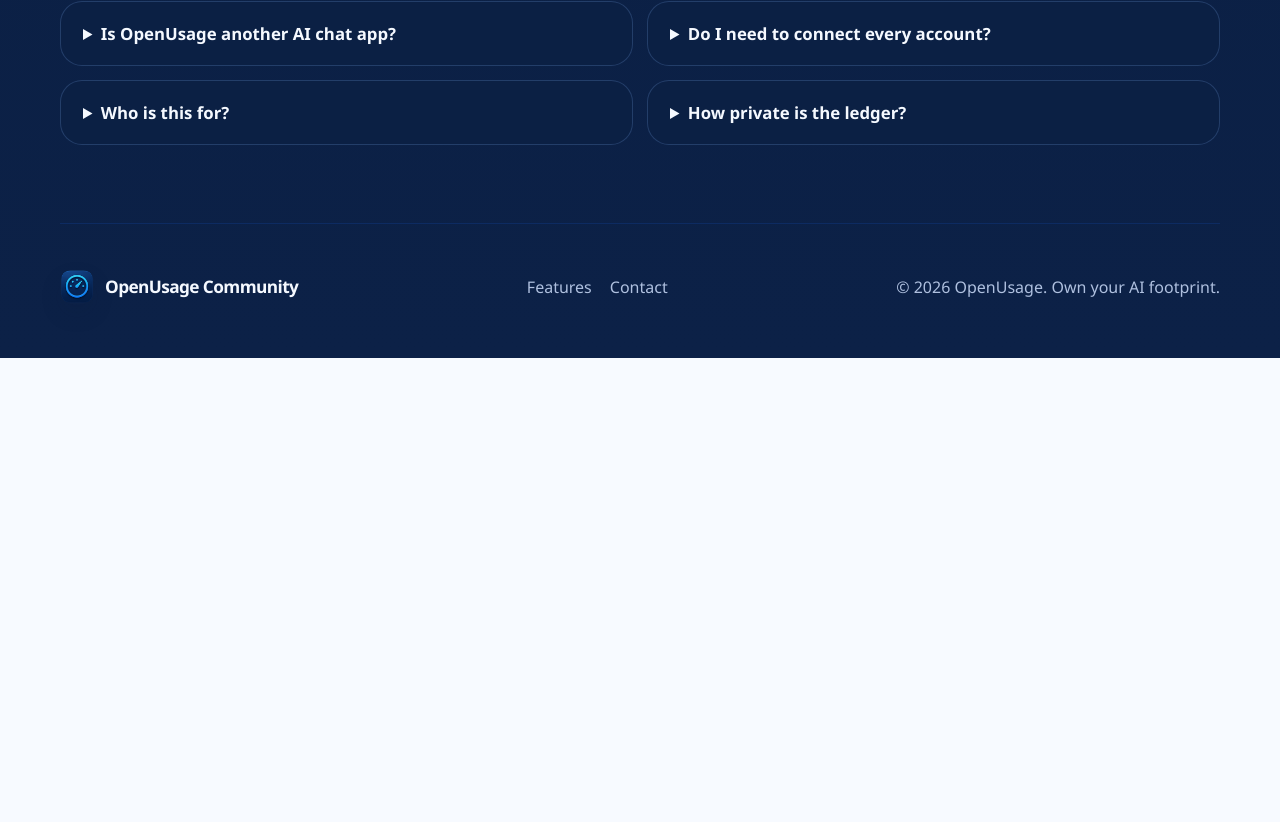
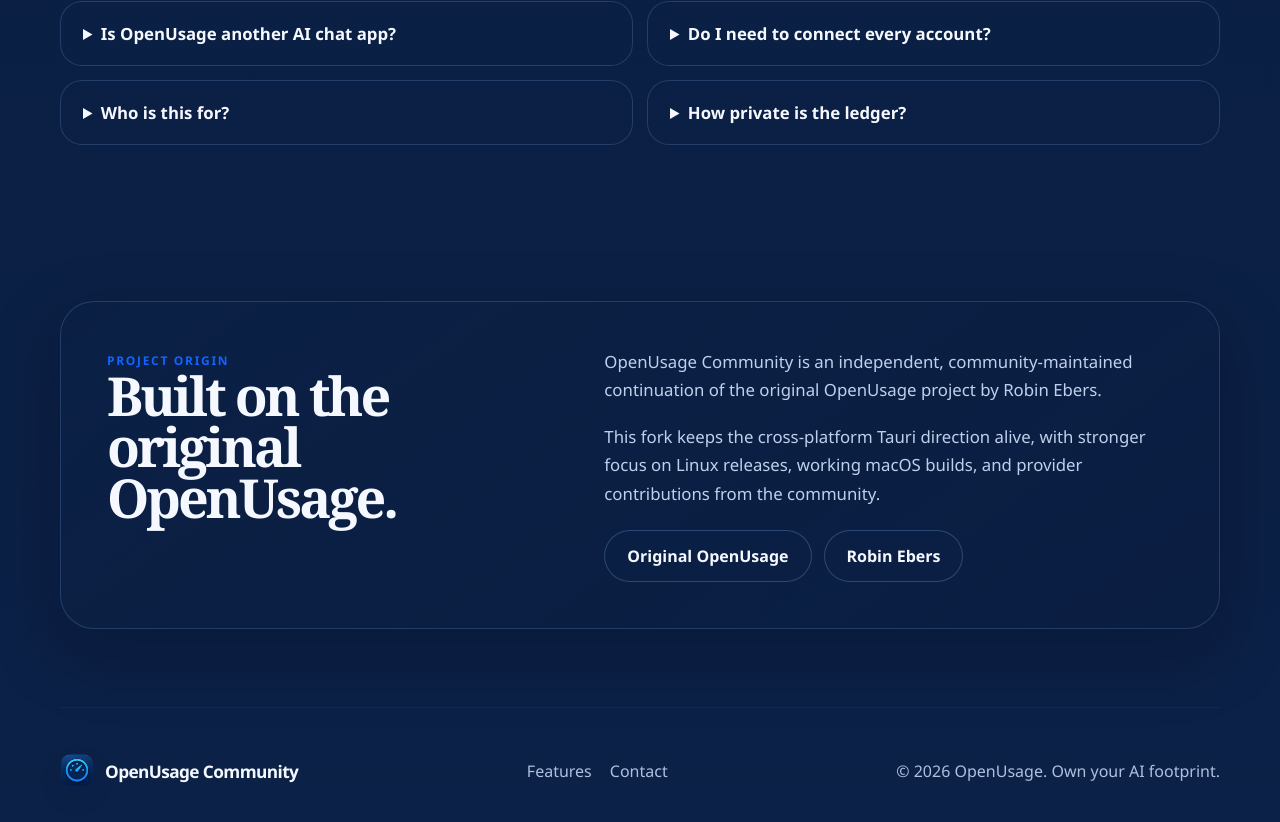
Before and after one commit to openusage-community/openusage-landing, a React (Vite) app: page / in a window 1280 px wide. Shown: the part 4504-5326 px from the top of the page. Before the commit the page ends 4862 px from the top, so only its background shows below. Built offline with nearby package versions, Linux system fonts and the light colour scheme.

Commit message:
Add original project story section

```diff
--- a/src/App.tsx
+++ b/src/App.tsx
@@ -262,6 +262,23 @@ export default function App() {
           </div>
         </section>
 
+        <section id="origin" aria-labelledby="origin-title">
+          <div className="origin-story">
+            <div>
+              <span className="kicker">Project origin</span>
+              <h2 id="origin-title">Built on the original OpenUsage.</h2>
+            </div>
+            <div className="origin-copy">
+              <p>OpenUsage Community is an independent, community-maintained continuation of the original OpenUsage project by Robin Ebers.</p>
+              <p>This fork keeps the cross-platform Tauri direction alive, with stronger focus on Linux releases, working macOS builds, and provider contributions from the community.</p>
+              <div className="origin-links" aria-label="Original project links">
+                <a className="btn secondary" href="https://github.com/robinebers/openusage">Original OpenUsage</a>
+                <a className="btn secondary" href="https://github.com/robinebers">Robin Ebers</a>
+              </div>
+            </div>
+          </div>
+        </section>
+
         <footer>
           <LogoMark />
           <div className="footer-links" aria-label="Footer links">
--- a/styles.css
+++ b/styles.css
@@ -166,6 +166,12 @@
         details { border: 1px solid rgba(20,99,255,.14); border-radius: 22px; background: rgba(255,255,255,.72); padding: 20px 22px; }
         summary { cursor: pointer; color: var(--ink-blue); font-weight: 900; font-size: 1.05rem; }
         details p { color: #53698D; line-height: 1.65; margin-bottom: 0; }
+        .origin-story { border: 1px solid rgba(20,99,255,.15); border-radius: 34px; padding: clamp(26px, 4vw, 46px); background: linear-gradient(145deg, rgba(255,255,255,.82), rgba(232,242,255,.72)); display: grid; grid-template-columns: .9fr 1.1fr; gap: 32px; align-items: start; box-shadow: 0 26px 70px rgba(15,53,118,.09); }
+        .origin-copy { display: grid; gap: 18px; }
+        .origin-copy p { margin: 0; color: #53698D; font-size: 1.05rem; line-height: 1.7; }
+        .origin-links { display: flex; flex-wrap: wrap; gap: 12px; margin-top: 4px; }
+        .theme-dark .origin-story { background: linear-gradient(145deg, rgba(12,32,69,.76), rgba(10,29,64,.62)); border-color: rgba(137,184,255,.2); box-shadow: 0 24px 70px rgba(0,8,24,.26); }
+        .theme-dark .origin-copy p { color: #BFD0EC; }
         footer { width: min(1160px, calc(100% - 40px)); margin: 0 auto; padding: 46px 0 54px; border-top: 1px solid rgba(20,99,255,.15); display: flex; align-items: center; justify-content: space-between; gap: 20px; color: #647592; }
         .footer-links { display: flex; gap: 18px; flex-wrap: wrap; }
         :focus-visible { outline: 3px solid rgba(20,99,255,.55); outline-offset: 4px; border-radius: 12px; }
@@ -177,7 +183,7 @@
           .nav-links a, .nav .mini-cta, .nav-links .theme-toggle { width: 100%; justify-content: center; padding: 12px 14px; border-radius: 16px; }
           .nav-links a { border-bottom: 0; }
           .theme-dark .nav-links { background: rgba(8,24,54,.94); border-color: rgba(137,184,255,.22); }
-          .hero, .section-head, .features, .proof-band, .pricing { grid-template-columns: 1fr; }
+          .hero, .section-head, .features, .proof-band, .pricing, .origin-story { grid-template-columns: 1fr; }
             .platforms { grid-template-columns: 1fr; }
           .hero { padding-top: 40px; min-height: auto; }
           .visual { min-height: auto; }
```
